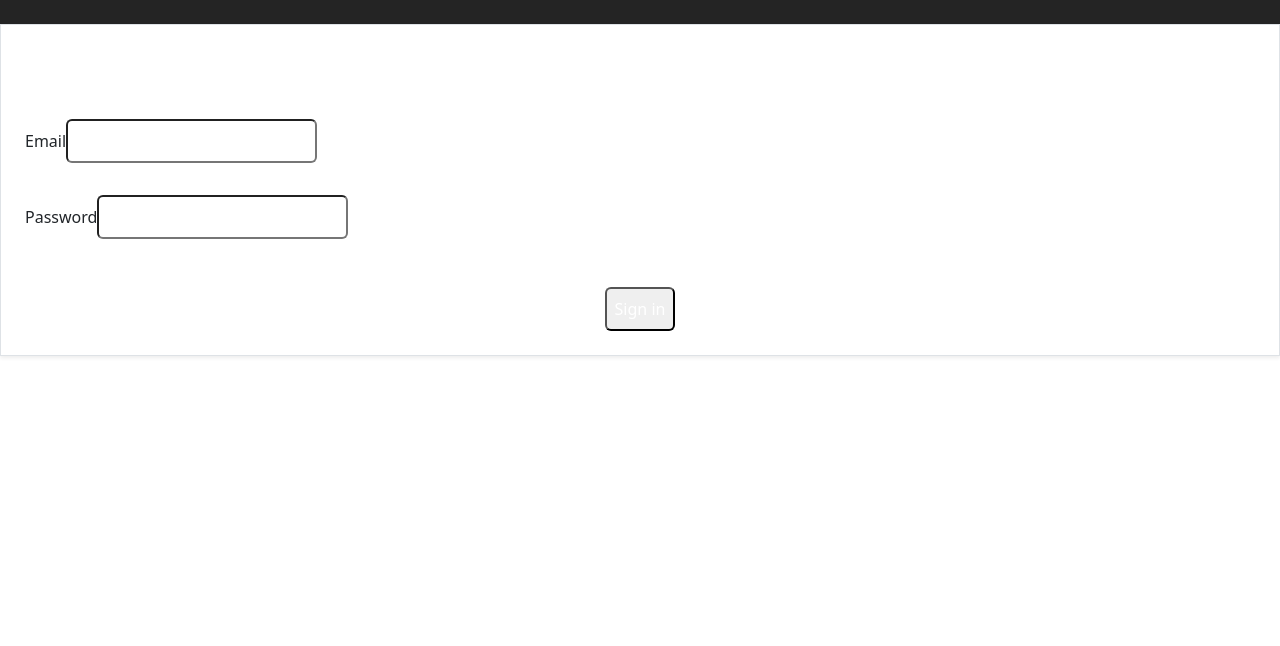
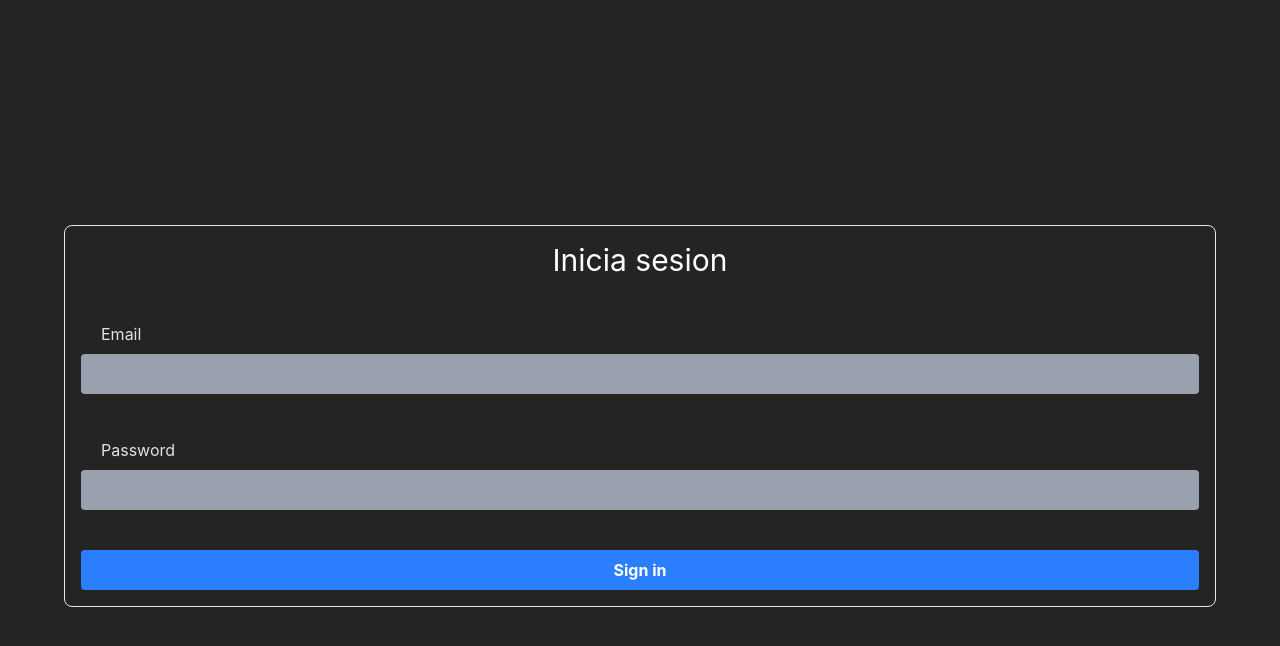
Before and after one commit to juan1630/finanzas-app, a React (Vite) app: page /login in a window 1280 px wide. Shown: the top 646 px of the page. Built offline with nearby package versions, Linux system fonts and the light colour scheme.

Commit message:
Fixed: login page and added tailwind

```diff
--- a/index.html
+++ b/index.html
@@ -6,12 +6,11 @@
   <link rel="icon" type="image/svg+xml" href="/vite.svg" />
   <meta name="viewport" content="width=device-width, initial-scale=1.0, maximum-scale=1.0" />
   <title>Vite</title>
-  <link href="https://cdn.jsdelivr.net/npm/bootstrap@5.3.3/dist/css/bootstrap.min.css" rel="stylesheet" integrity="sha384-QWTKZyjpPEjISv5WaRU9OFeRpok6YctnYmDr5pNlyT2bRjXh0JMhjY6hW+ALEwIH" crossorigin="anonymous">
+
 </head>
 
 <body>
   <div id="root"></div>
-  <script src="https://cdn.jsdelivr.net/npm/bootstrap@5.3.3/dist/js/bootstrap.bundle.min.js" integrity="sha384-YvpcrYf0tY3lHB60NNkmXc5s9fDVZLESaAA55NDzOxhy9GkcIdslK1eN7N6jIeHz" crossorigin="anonymous"></script>
   <script type="module" src="/src/main.jsx"></script>
 </body>
 
--- a/package.json
+++ b/package.json
@@ -11,6 +11,7 @@
   },
   "dependencies": {
     "@reduxjs/toolkit": "^2.5.1",
+    "@tailwindcss/vite": "4.1.11",
     "axios": "^1.7.9",
     "dotenv": "^16.4.7",
     "formik": "^2.4.6",
@@ -22,6 +23,7 @@
     "react-router": "^7.1.5",
     "react-spinners": "^0.15.0",
     "sweetalert2": "^11.16.0",
+    "tailwindcss": "4.1.11",
     "wouter": "^3.6.0"
   },
   "devDependencies": {
--- a/src/index.css
+++ b/src/index.css
@@ -1,3 +1,4 @@
+@import "tailwindcss";
 :root {
     color: rgba(255, 255, 255, 0.87);
     background-color: #242424;
--- a/vite.config.js
+++ b/vite.config.js
@@ -1,5 +1,6 @@
 import { defineConfig, loadEnv } from "vite";
 import react from "@vitejs/plugin-react";
+import tailwindcss from '@tailwindcss/vite'
 
 // https://vite.dev/config/
 export default ({ mode, command }) => {
@@ -7,7 +8,7 @@
 
   if (command == "serve") {
     return defineConfig({
-      plugins: [react()],
+      plugins: [react(), tailwindcss()],
       define: {
         //.env
         base: env.VITE_API_URL,
```
Also changed, not shown: 2 other files (tests, documents, lock files or other folders).
